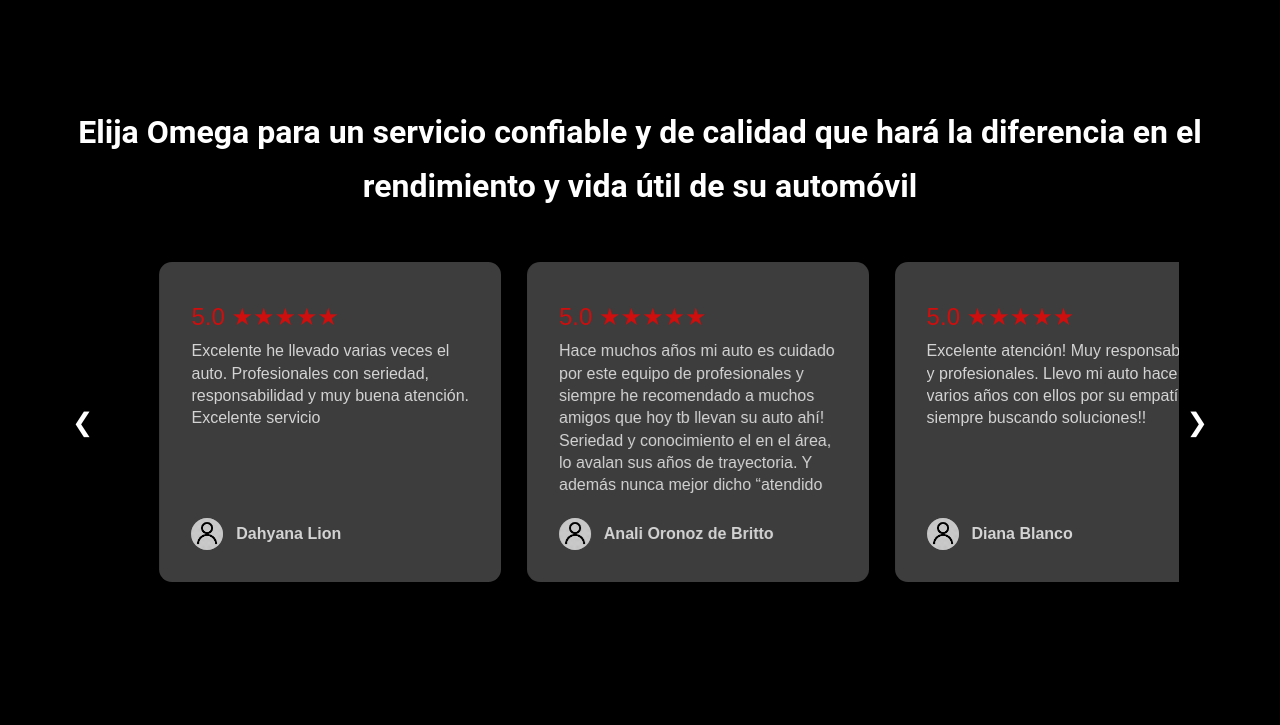
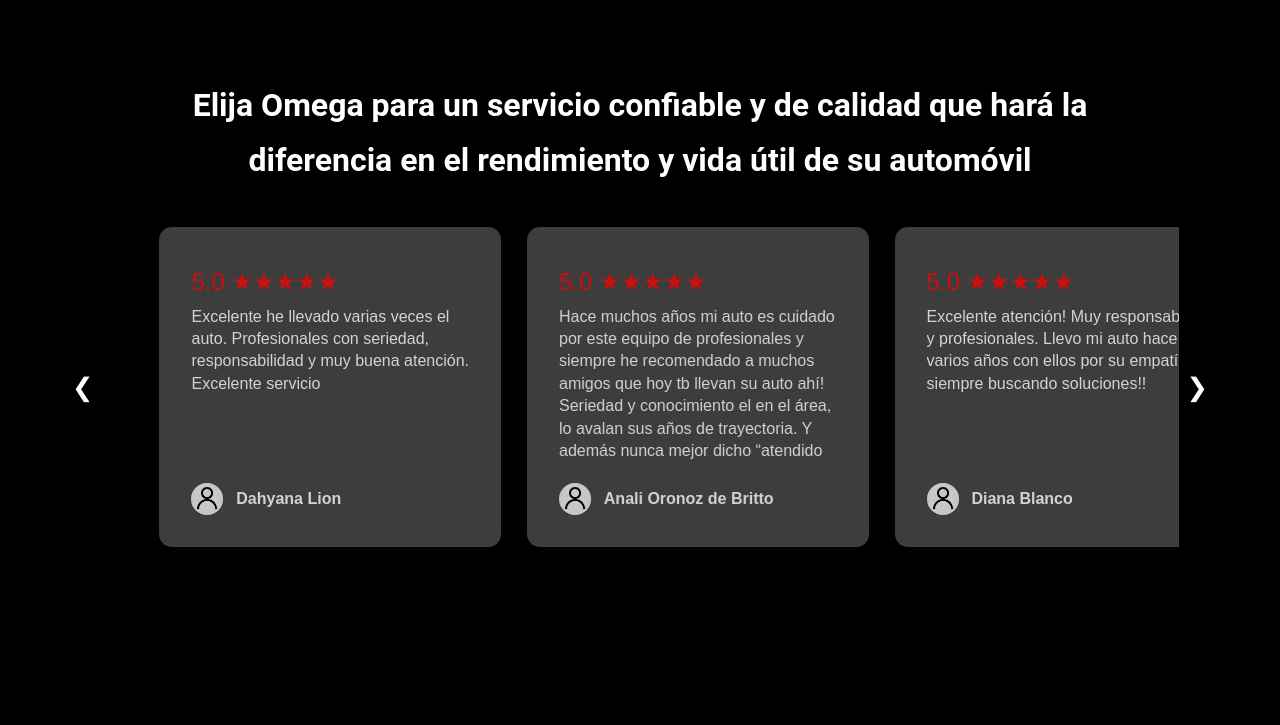
Before and after one commit to lucasborges2001/Omega, a plain HTML site: page index.html in a window 1280 px wide. Shown: the part 2149-2874 px from the top of the page. Drawn offline with Linux system fonts and the light colour scheme.

Commit message:
cambios titulo reseñas

```diff
--- a/style.css
+++ b/style.css
@@ -286,6 +286,11 @@
     color: var(--blanco);
     padding: 10vh 5vw;
     text-align: center;
+}
+
+.resenas-content h2 {
+    max-width: 80%;
+    margin: 0 auto;
 }
 
 /* ============================== */
```
